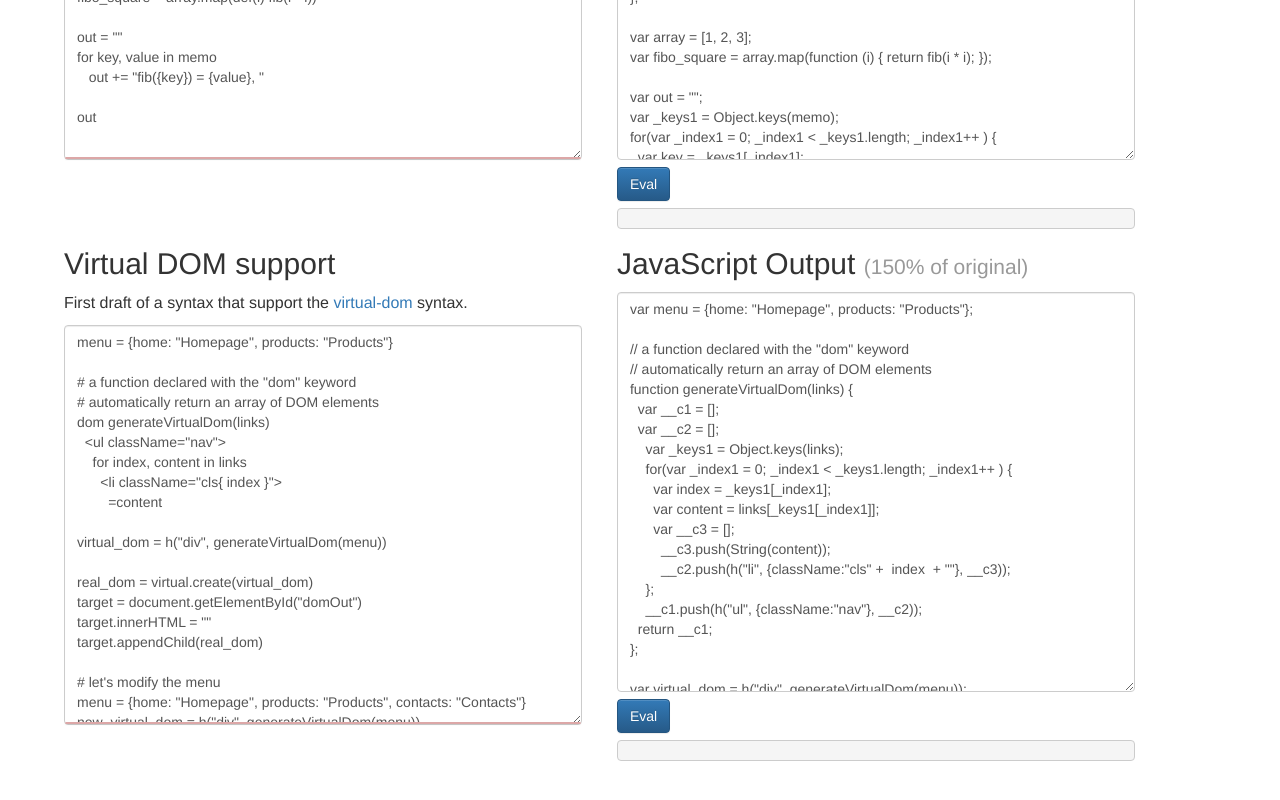
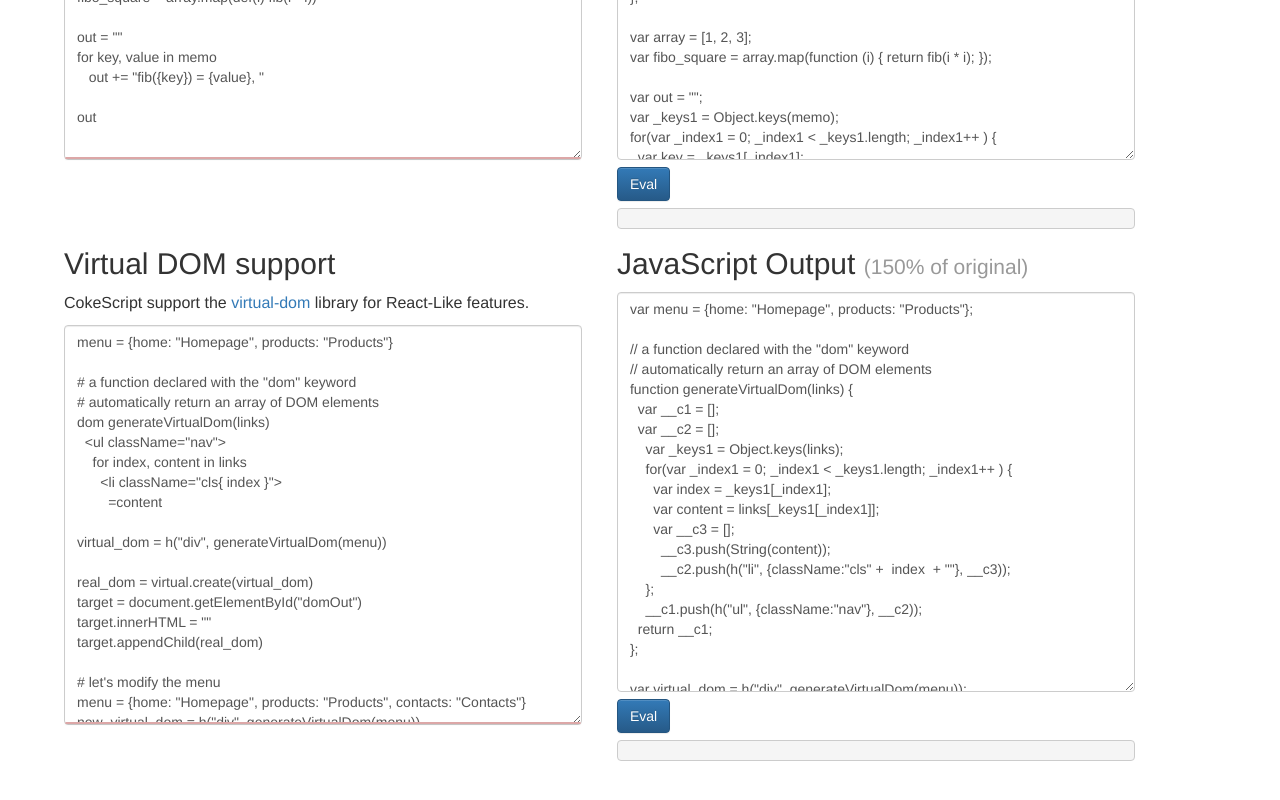
Before and after one commit to batiste/CokeScript, a website with bundled scripts: page index.html in a window 1280 px wide. Shown: the part 2133-2933 px from the top of the page. Built offline with nearby package versions, Linux system fonts and the light colour scheme.

Commit message:
Add a failing test

```diff
--- a/index.html
+++ b/index.html
@@ -165,9 +165,9 @@ out
 <div class="col">
 <h2>Virtual DOM support</h2>
 
-<p>First draft of a syntax that support the
+<p>CokeScript support the
 <a href="https://github.com/Matt-Esch/virtual-dom#example---creating-a-vtree-using-virtual-hyperscript">
-virtual-dom</a> syntax.<br>
+virtual-dom</a> library for React-Like features.<br>
 </p>
 
 <textarea class="in form-control">
```
Also changed, not shown: test/basics.js (+5 -0 lines).
